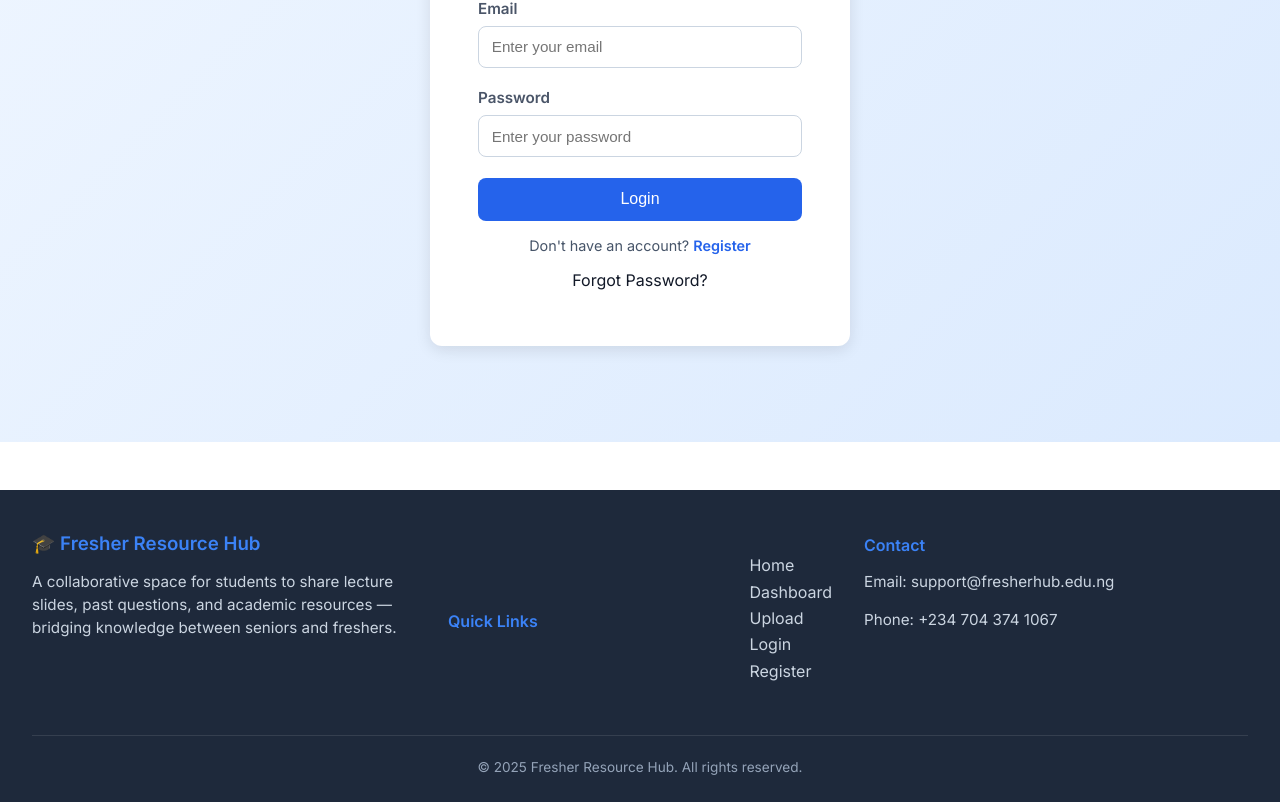
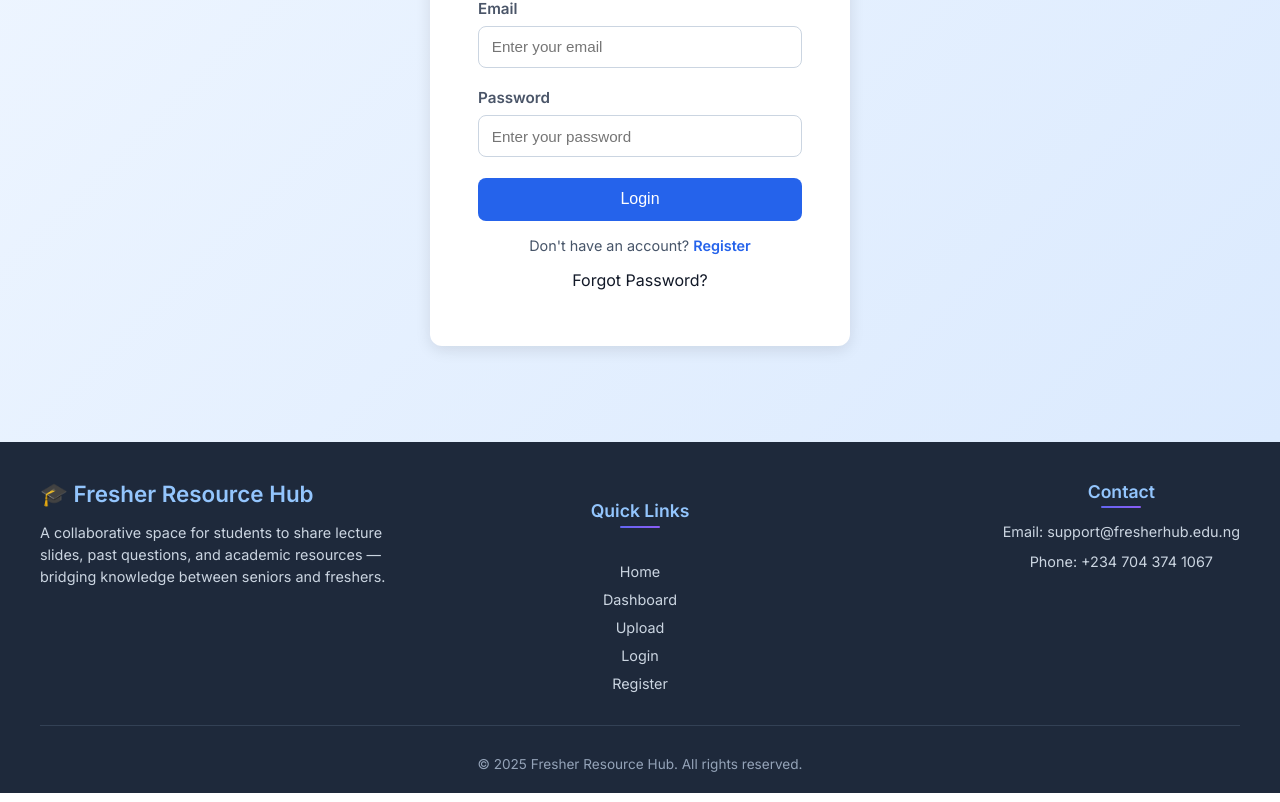
Before and after one commit to kehindeoloruntayo/Fresher-resource-Hub, a React (Vite) app: page /login in a window 1280 px wide. Shown: the part 292-1094 px from the top of the page. Built offline with nearby package versions, Linux system fonts and the light colour scheme; no server answers.

Commit message:
style the footer

```diff
--- a/src/components/Footer.css
+++ b/src/components/Footer.css
@@ -1,72 +1,148 @@
 .footer-container {
   background-color: #1e293b;
   color: #e2e8f0;
-  padding: 1.5rem 2rem 0.8rem;
-  display: flex;
-  flex-direction: column;
-  justify-content: space-between;
-  margin-top: 3rem;
+  padding: 1rem 1rem 0.5rem;
+  margin-top: auto;
 }
 
 .footer-content {
-  display: flex;
-  justify-content: space-between;
-  flex-wrap: wrap;
-  gap: 2rem;
-  margin-bottom: 2rem;
+  max-width: 1200px;
+  margin: 0 auto;
+  display: grid;
+  grid-template-columns: 1fr 1fr 1fr;
+  gap: 3rem;
+  align-items: start;
+  justify-items: center;
+  text-align: center;
 }
 
-.footer-section {
-  flex: 1;
-  min-width: 220px;
+.footer-section.about {
+  justify-self: start;
+  text-align: left;
+  max-width: 380px;
 }
 
+.footer-section.contact {
+  justify-self: end;
+}
+
+.footer-section.links {
+  display: flex;
+  flex-direction: column;
+  align-items: center;
+}
+
+/* Titles & underlines */
 .footer-section h3,
 .footer-section h4 {
-  color: #3b82f6;
-  margin-bottom: 1rem;
+  color: #93c5fd;
+  margin-bottom: 0.8rem;
   font-weight: 600;
+  position: relative;
+}
+
+.footer-section h3 {
+  font-size: 1.4rem;
+  display: flex;
+  align-items: center;
+  gap: 0.5rem;
+}
+
+.footer-section h4 {
+  font-size: 1.1rem;
+  padding-bottom: 0.4rem;
+}
+
+.footer-section h4::after {
+  content: "";
+  position: absolute;
+  left: 50%;
+  bottom: 0;
+  transform: translateX(-50%);
+  width: 40px;
+  height: 2px;
+  background: linear-gradient(90deg, #6366f1, #8b5cf6);
+  border-radius: 2px;
 }
 
 .footer-section p {
-  font-size: 0.95rem;
+  font-size: 0.9rem;
   line-height: 1.5;
   color: #cbd5e1;
+  margin-bottom: 0.8rem;
 }
 
 /* Links */
-.footer-section ul {
+.footer-section.links ul {
+  padding: 0;
+  margin: 0;
   list-style: none;
-  padding: 0;
 }
 
-.footer-section li {
-  margin: 0.4rem 0;
+.footer-section.links li {
+  margin: 0.5rem 0;
 }
 
-.footer-section a {
+.footer-section.links a {
   color: #cbd5e1;
   text-decoration: none;
-  transition: color 0.2s ease;
+  font-size: 0.9rem;
+  transition: color 0.3s ease;
 }
 
-.footer-section a:hover {
-  color: #3b82f6;
+.footer-section.links a:hover {
+  color: #818cf8;
+}
+
+/* Contact */
+.footer-section.contact p {
+  margin: 0.5rem 0;
+  font-size: 0.9rem;
 }
 
 /* Footer Bottom */
 .footer-bottom {
+  max-width: 1200px;
+  margin: 1.5rem auto 0;
+  padding-top: 1rem;
+  border-top: 1px solid #334155;
   text-align: center;
-  border-top: 1px solid rgba(255, 255, 255, 0.1);
-  padding-top: 0.6rem;
+  color: #94a3b8;
   font-size: 0.85rem;
-  color: #94a3b8;
 }
 
-/* Responsiveness */
-@media (max-width: 768px) {
+/* Responsive */
+@media (max-width: 992px) {
   .footer-content {
-    flex-direction: column;
-    align-items: flex-start;
+    grid-template-columns: 1fr 1fr;
+    gap: 2.5rem;
+  }
+
+  .footer-section.about {
+    grid-column: span 2;
+    justify-self: center;
+    text-align: center;
+    max-width: none;
+  }
+
+  .footer-section.links,
+  .footer-section.contact {
+    justify-self: center;
+    text-align: center;
   }
 }
+
+@media (max-width: 640px) {
+  .footer-content {
+    grid-template-columns: 1fr;
+    gap: 2rem;
+  }
+
+  .footer-section.about {
+    grid-column: 1;
+  }
+
+  .footer-container {
+    padding: 1.8rem 1rem;
+  }
+}
```
